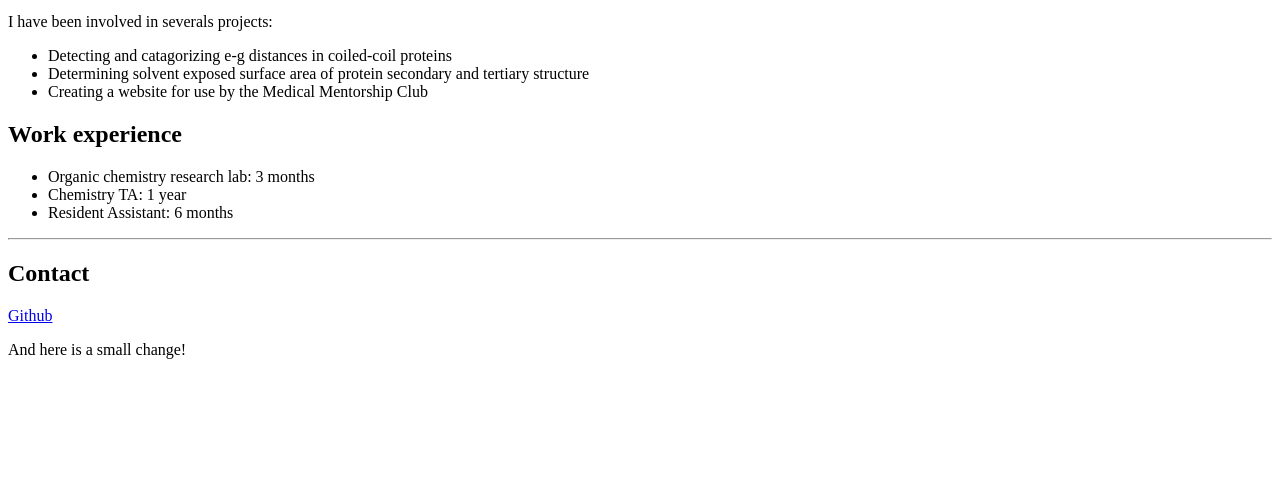
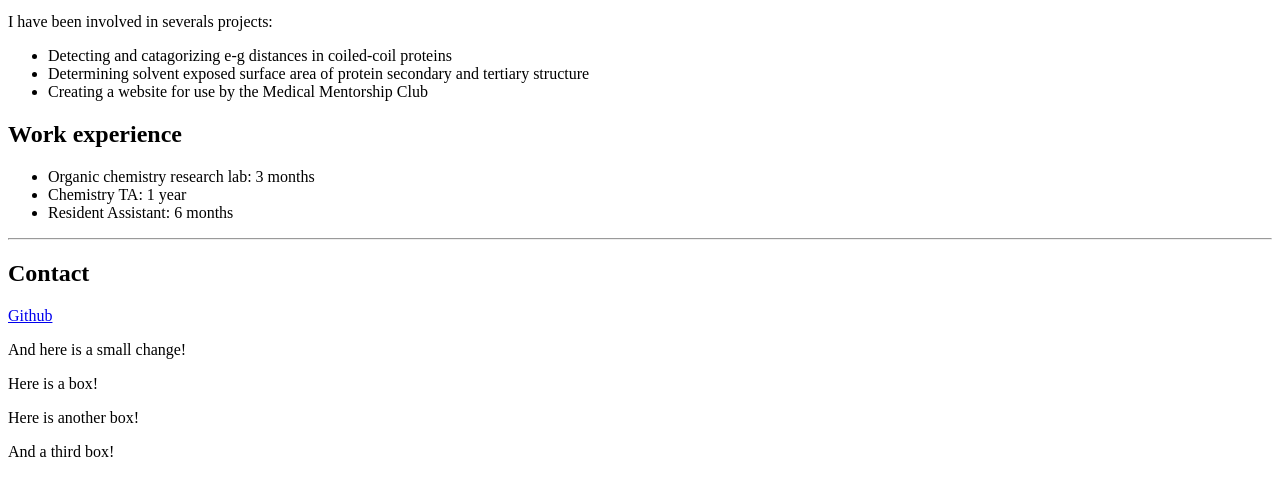
Before and after one commit to cathepsin/Portfolio, a plain HTML site: page index.html in a window 1280 px wide. Shown: the part 101-596 px from the top of the page. Drawn offline with Linux system fonts and the light colour scheme.

Commit message:
Update index.html

```diff
--- a/index.html
+++ b/index.html
@@ -23,5 +23,9 @@
     <h2>Contact</h2>
       <p><a href='https://github.com/cathepsin/'>Github</a></p>
       <p>And here is a small change!</p>
+    <div class='fl'>
+      <div class='el1'><p>Here is a box!</p></div>
+      <div class='el2'><p>Here is another box!</p></div>
+      <div class='el3'><p>And a third box!</p></div>
   </body>
 </html>
```
